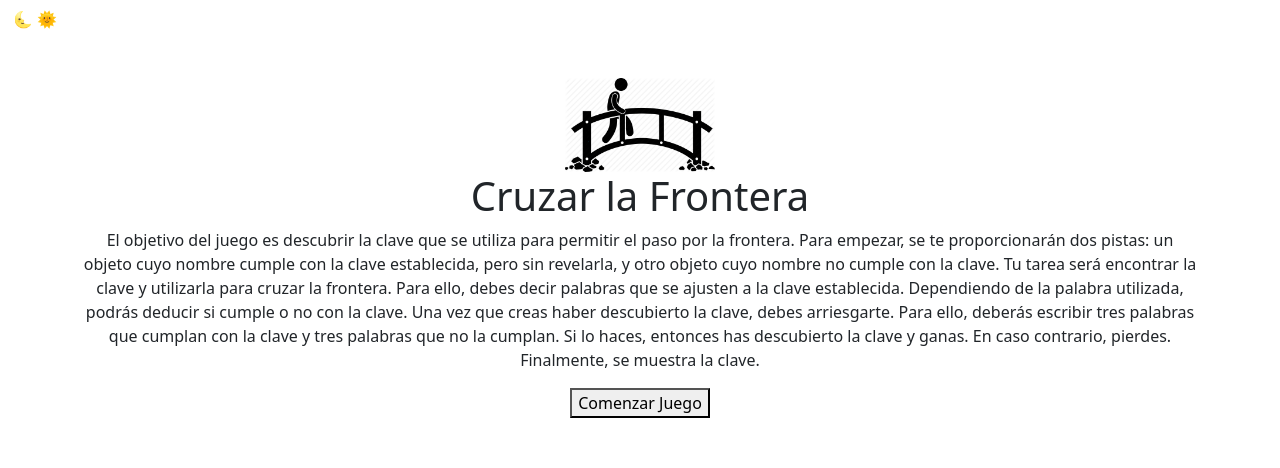
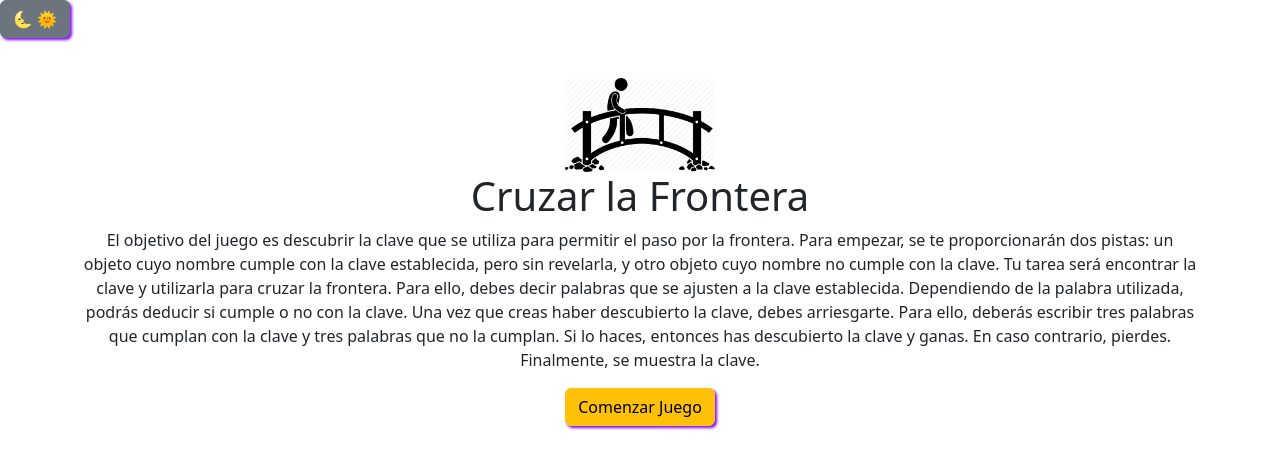
Before and after one commit to lucianatux/JuegoCruzarLaFrontera, a plain HTML site: page index.html in a window 1280 px wide. Drawn offline with nearby package versions, Linux system fonts and the light colour scheme.

Commit message:
colores y botones

```diff
--- a/index.html
+++ b/index.html
@@ -15,8 +15,7 @@
 <body>
     <button
     id="darkmode"
-    type="button"
-    class="btn waves-effect blue-grey waves-light"
+    type="button" class="btn btn-secondary"
   >
   &#127772 &#127774
   </button>
@@ -35,7 +34,7 @@
             haces, entonces has descubierto la clave y ganas.
             En caso contrario, pierdes.
             Finalmente, se muestra la clave.</p>
-        <button>Comenzar Juego</button>
+        <button type="button" class="btn btn-warning">Comenzar Juego</button>
         <div id="game">
             <p>Cruzo la frontera con vestido, pero no con pantalón</p>
             <!-- Aquí irá el formulario para ingresar la palabra -->
--- a/styles.css
+++ b/styles.css
@@ -1,6 +1,8 @@
 :root {
     --first-color: #e6e6e6;
     --second-color: #131313;
+    --third-color: #ffc107;
+    --fourth-color: #7f07ff;
   }
   body{
     background-color: var(--first-color);
@@ -14,6 +16,11 @@
     text-align: center;
 }
 
+button{
+  margin: 10px;
+  box-shadow: 2px 2px 3px var(--fourth-color);
+}
+
 #game{
   display: none;
 }
```
